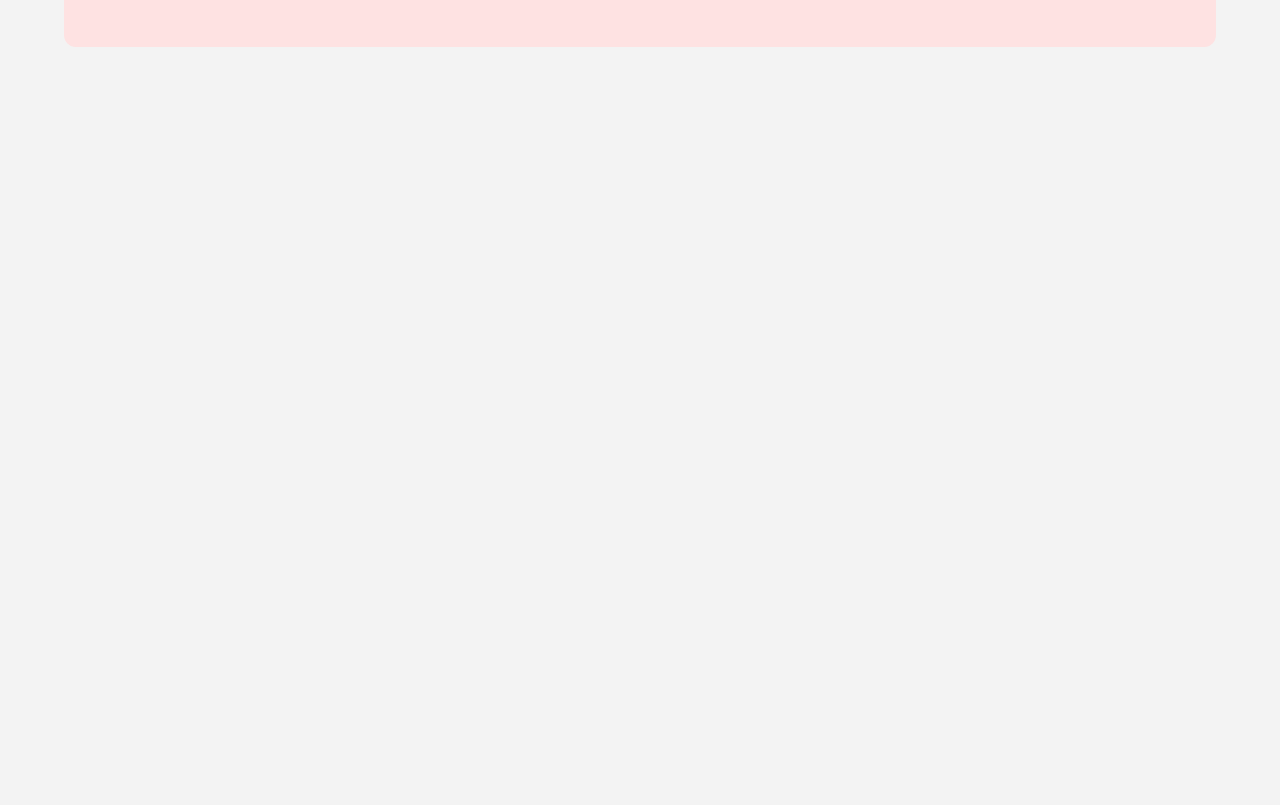
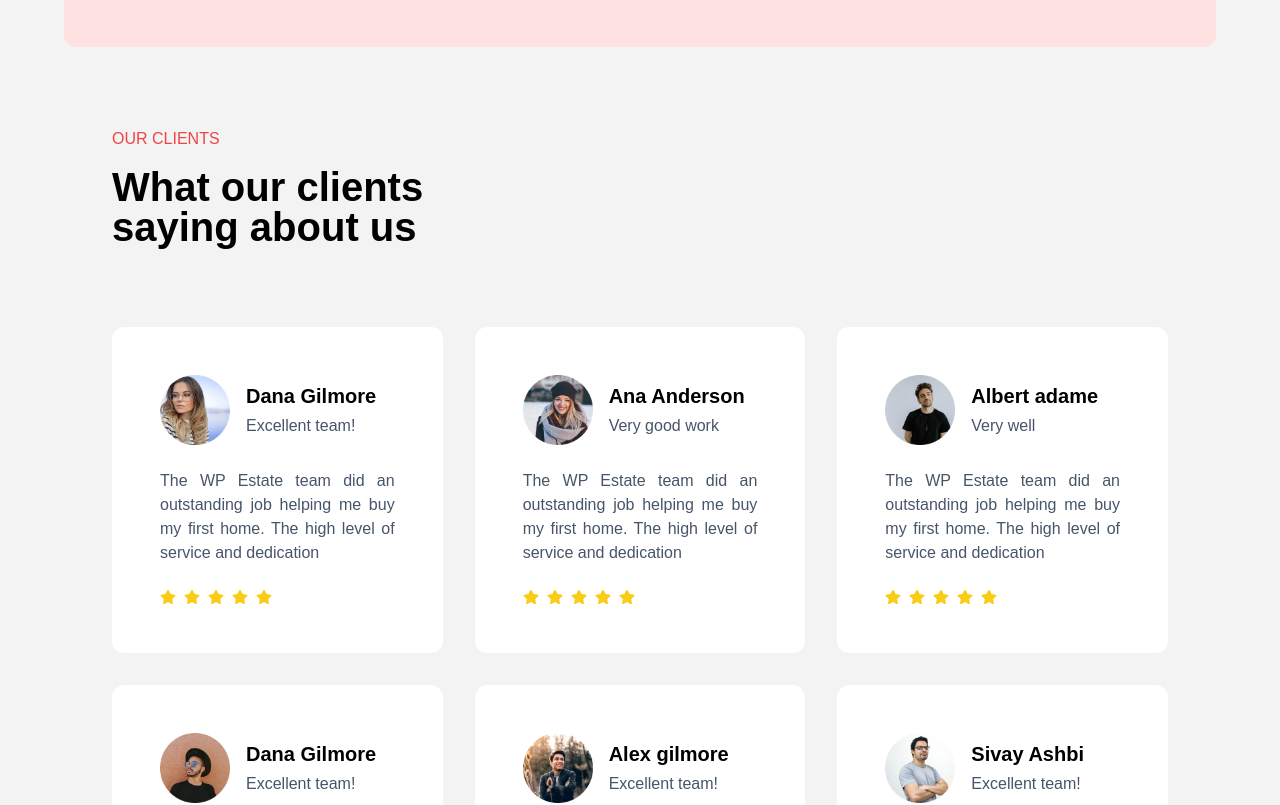
Before and after one commit to AFFWORLDT/prop-fusion-client-facing-next-app, a Next.js app: page / in a window 1280 px wide. Shown: the part 4640-5445 px from the top of the page. Before the commit the page ends 4687 px from the top, so only its background shows below. Built offline with nearby package versions, Linux system fonts and the light colour scheme; no server answers.

Commit message:
feat : Add Clients component with dynamic testimonials and star rating display

```diff
--- a/src/app/page.tsx
+++ b/src/app/page.tsx
@@ -1,4 +1,5 @@
 import About from "@/components/home/About";
+import Clients from "@/components/home/Clients";
 import Hero from "@/components/home/Hero";
 import PopularAreas from "@/components/home/PopularAreas";
 import Properties from "@/components/home/Properties";
@@ -13,6 +14,7 @@ function Home() {
      <PopularAreas/>
      <Properties/>
      <Services/>
+     <Clients/>
     </>
 
 
--- /dev/null
+++ b/src/components/home/Clients.tsx
@@ -0,0 +1,68 @@
+import React from "react";
+import { client } from "../../components/global/export";
+
+import { FaStar } from "react-icons/fa";
+import Image from "next/image";
+const Clients = () => {
+  return (
+    <div>
+      <section
+        id="testimonials"
+        className="lg:w-[95%] w-full h-fit m-auto bg-cover bg-center rounded-xl flex justify-center flex-col items-start lg:px-20 px-6 py-20 gap-20">
+        <div className="flex justify-center flex-col items-start gap-4">
+          <h1 data-aos="zoom-in" className="text-red-500 dark:text-white">
+            OUR CLIENTS
+          </h1>
+          <h1
+            data-aos="zoom-in"
+            className="text-black dark:text-white text-[40px] font-semibold leading-10">
+            What our clients
+            <br />
+            saying about us
+          </h1>
+        </div>
+
+        <div
+          id="client-box"
+          className="grid lg:grid-cols-3 grid-cols-1 justify-center items-center gap-8 w-full">
+          {client.map((item, index) => (
+            <div
+              data-aos="zoom-in"
+              data-aos-delay="200"
+              key={index}
+              className="bg-white darks:bg-gray-900 hover:bg-red-100 cursor-pointer p-12 flex flex-col justify-center items-center gap-6 rounded-xl w-full">
+              <div className="flex justify-start gap-4 w-full items-center">
+                <Image
+                  src={item.image}
+                  alt=""
+                  className="w-[70px] transform hover:scale-110 transition-transform duration-300"
+                />
+                <div className="flex flex-col justify-center items-start gap-1">
+                  <h1 className="text-xl text-black font-semibold dark:text-white">
+                    {item.name}
+                  </h1>
+                  <h1 className="text-slate-600 dark:text-white">
+                    {item.text}
+                  </h1>
+                </div>
+              </div>
+              <p className="text-md text-justify text-slate-600 dark:text-white">
+                {item.feedback}
+              </p>
+
+              <div className="flex justify-start items-start gap-2 w-full">
+                <FaStar className="size-4 text-yellow-400" />
+                <FaStar className="size-4 text-yellow-400" />
+                <FaStar className="size-4 text-yellow-400" />
+                <FaStar className="size-4 text-yellow-400" />
+                <FaStar className="size-4 text-yellow-400" />
+              </div>
+            </div>
+          ))}
+        </div>
+      </section>
+    </div>
+  );
+};
+
+export default Clients;
```
